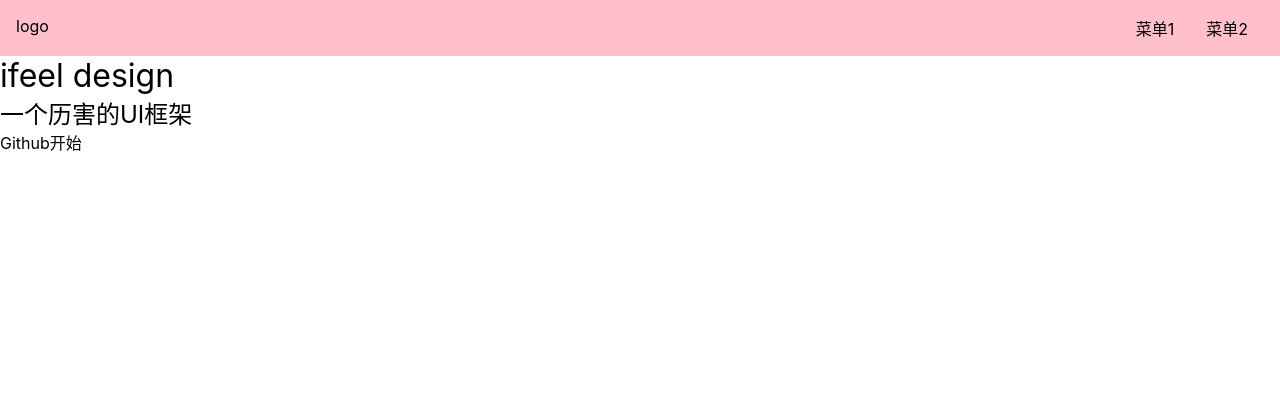
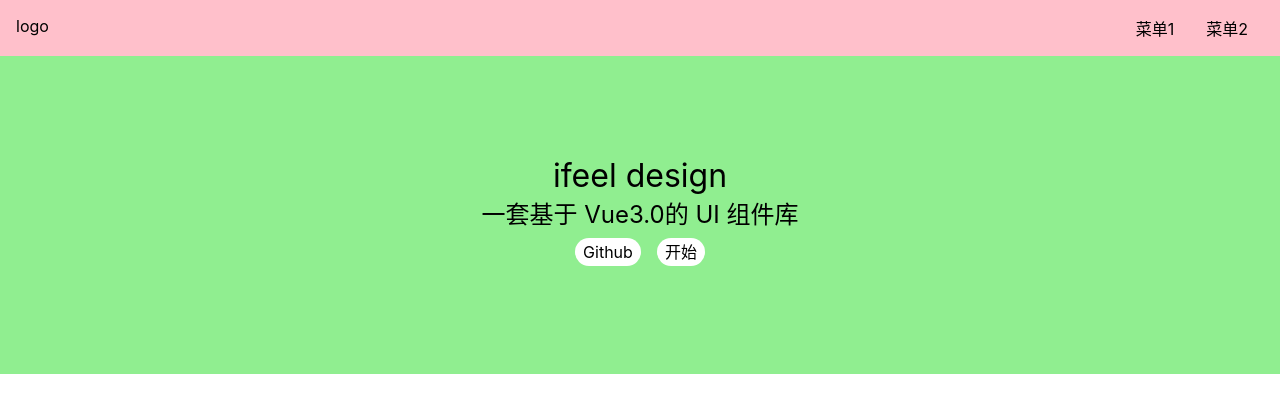
Before and after one commit to feelonewong/ifeel-design-vue, a Vue app: page / in a window 1280 px wide. Shown: the top 412 px of the page. Built offline with nearby package versions, Linux system fonts and the light colour scheme.

Commit message:
navigation explain

```diff
--- a/index.html
+++ b/index.html
@@ -4,7 +4,7 @@
   <meta charset="UTF-8">
   <link rel="icon" href="/favicon.ico" />
   <meta name="viewport" content="width=device-width, initial-scale=1.0">
-  <title>Vite App</title>
+  <title>ifeel Design</title>
 </head>
 <body>
   <div id="app"></div>
--- a/src/views/Home.vue
+++ b/src/views/Home.vue
@@ -3,10 +3,10 @@
     <Topnav/>
     <div class="banner">
       <h1>ifeel design</h1>
-      <h2>一个历害的UI框架</h2>
+      <h2>一套基于 Vue3.0的 UI 组件库</h2>
       <p class="actions">
-        <a>Github</a>
-        <a>开始</a>
+        <a href="https://github.com/feelonewong/ifeel-design-vue" target="_blank">Github</a>
+        <router-link to="/doc">开始</router-link>
       </p>
     </div>
   </div>
@@ -14,13 +14,42 @@
 
 <script lang="ts">
 import Topnav from "../components/Topnav.vue";
+import { provide, ref } from 'vue';
+
 export default {
   components:{
     Topnav
+  },
+  setup(){
+    const menuVisible = ref(false);
+    provide('xxx',menuVisible);
+    return{
+      menuVisible
+    }
   }
 };
 </script>
 
 <style lang="scss" scoped>
-
+.banner {
+  padding: 100px 0;
+  display: flex;
+  justify-content: center;
+  align-items: center;
+  flex-direction: column;
+  background: lightgreen;
+  > .actions{
+    padding: 8px 0;
+    a {
+      margin:0 8px;
+      background: #fff;
+      display: inline-block;
+      $h: 28px;
+      height: $h;
+      line-height: $h;
+      border-radius: $h/2;
+      padding: 0 8px;
+    }
+  }
+}
 </style>
```
